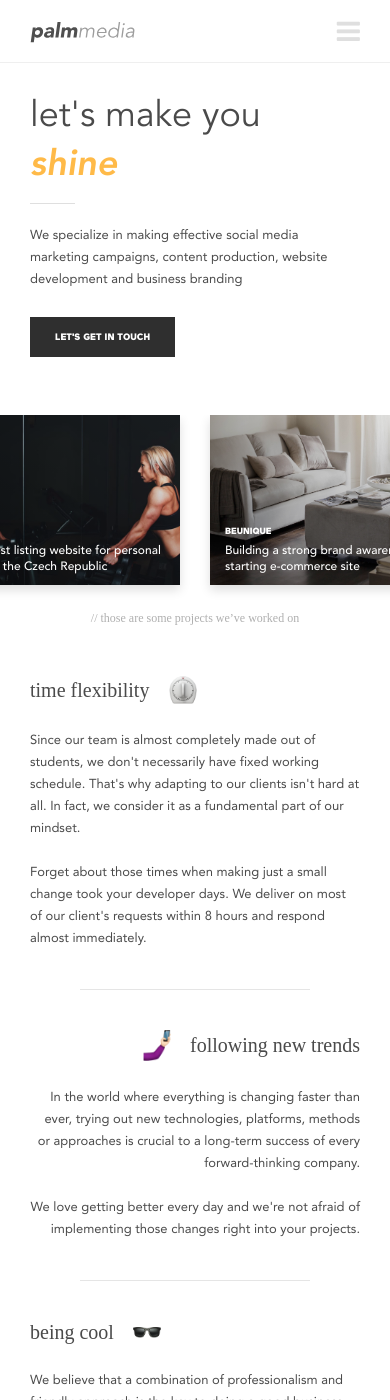
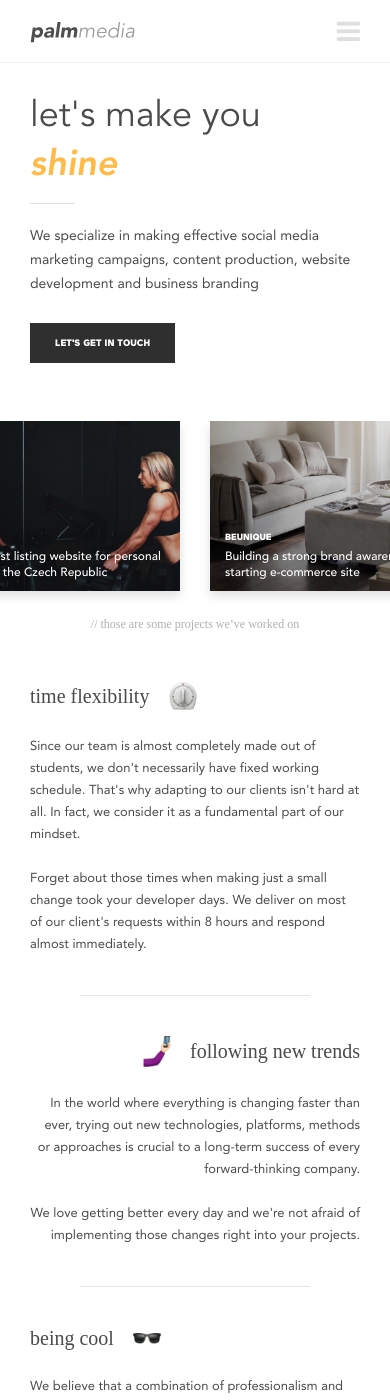
Before and after one commit to StyvekDrtic/palmmedia.cz, a Jekyll site: the page built from index.html, in a window 390 px wide and 1400 px high. Built offline with Jekyll 4.4.1, drawn with Linux system fonts in a browser that asks for light colours; nearby versions of some CDN libraries; some web fonts are replaced.

Commit message:
vetsi text

```diff
--- a/_sass/_jumbotron.scss
+++ b/_sass/_jumbotron.scss
@@ -82,8 +82,8 @@
         margin-bottom: 25px;
 
         @media screen and (max-width: 450px) {
-          font-size: 13px;
-          line-height: 22px;
+          font-size: 14px;
+          line-height: 24px;
           padding-bottom: 9px;
           margin-top: 0;
           margin-bottom: 25px;
```
